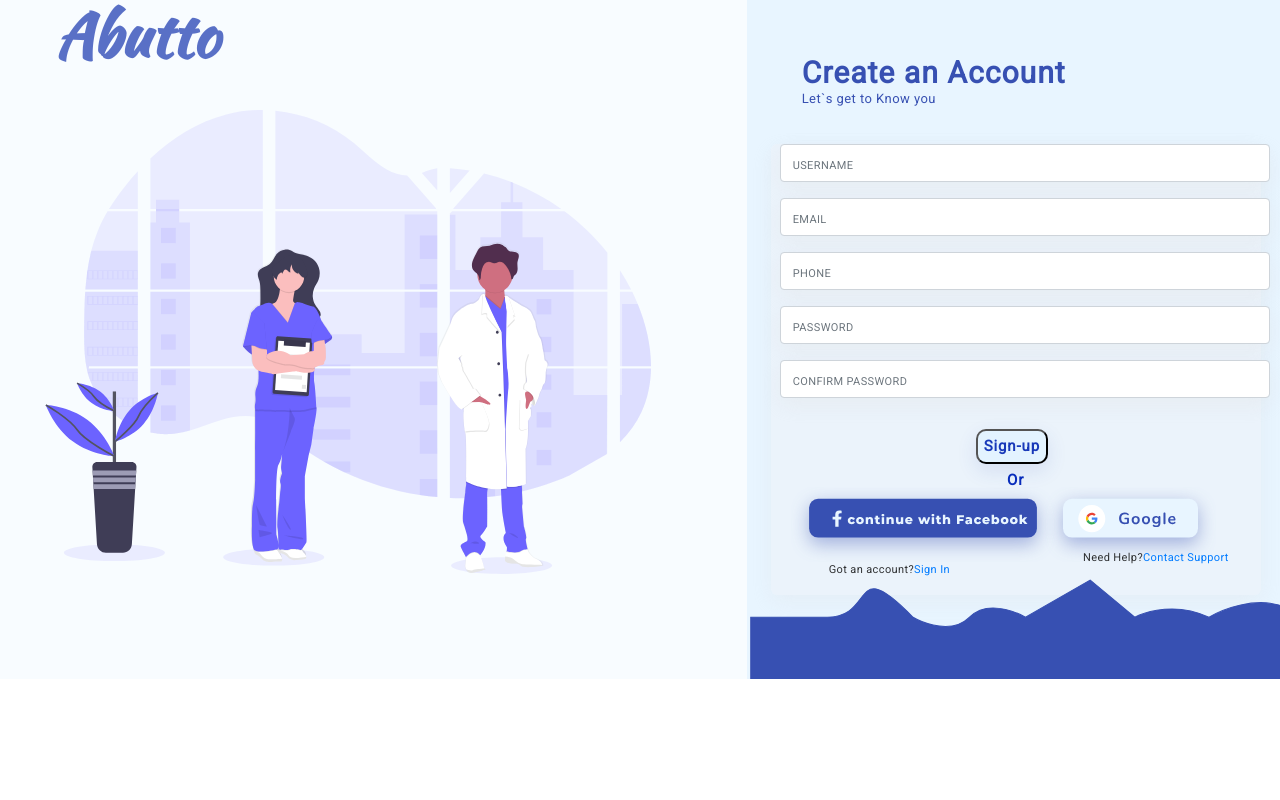
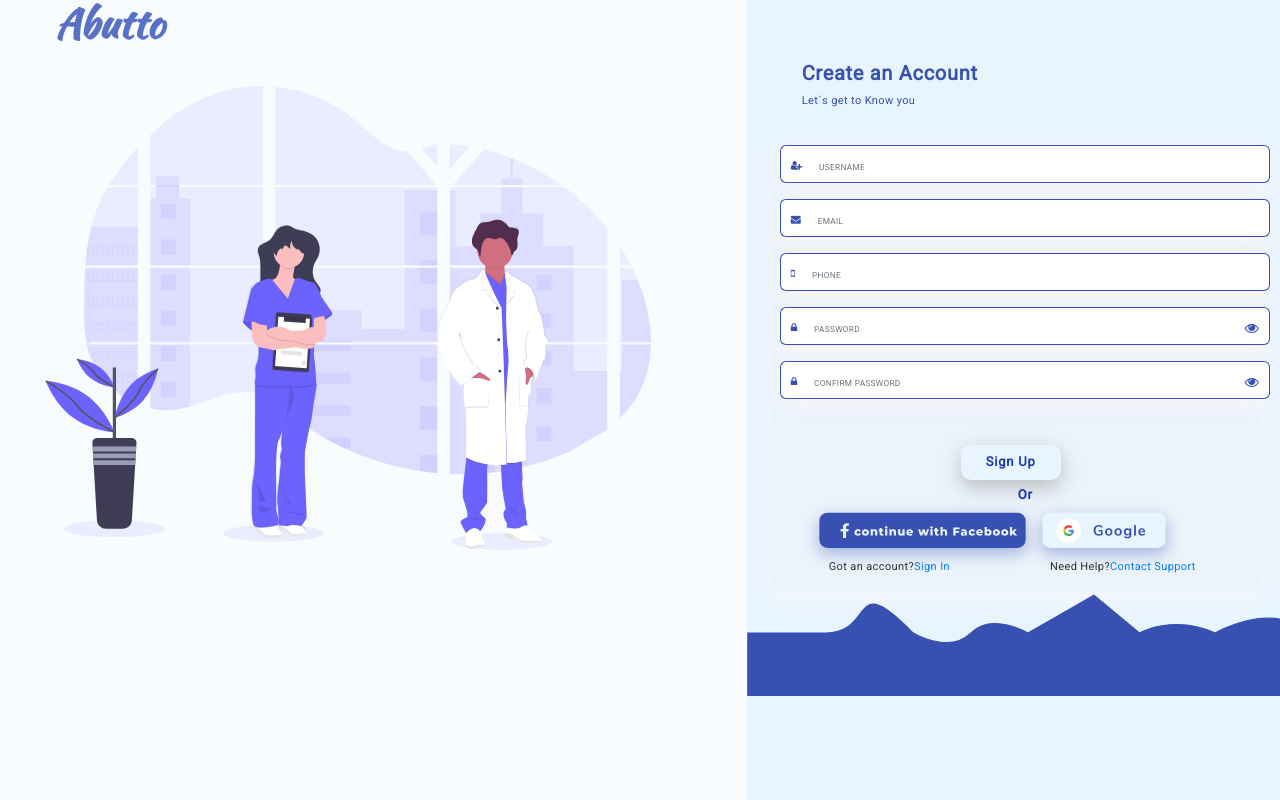
Before and after one commit to Faithlady-debug/abutto-landing-page, a plain HTML site: page Reg.html in a window 1280 px wide. Shown: the top 800 px of the page. Drawn offline with nearby package versions, Linux system fonts and the light colour scheme.

Commit message:
I added some updates to the sign up page. Added icons to the input tag and reduced all font sizes.

```diff
--- a/Reg.css
+++ b/Reg.css
@@ -1,4 +1,3 @@
-
 .col-md-7{
     background-color: rgba(242, 249, 255, 0.521);
 }
@@ -7,7 +6,7 @@
 font-family: 'Kaushan Script', cursive;
  font-style: initial;
 font-weight: bolder;
-font-size: 60px;
+font-size: 40px;
 color: rgba(51, 78, 185, 0.808);
 margin-left: 40px;
 top: 42.49px;
@@ -17,7 +16,7 @@ top: 42.49px;
 font-family:'Roboto', sans-serif;
 font-style: normal;
 font-weight: bold;
-font-size: 30px;
+font-size: 20px;
 line-height: 68px;
 letter-spacing: 0.035em;
 color: #3750B2;
@@ -30,7 +29,7 @@ color: #3750B2;
 font-family:'Roboto', sans-serif;
 font-style: normal;
 font-weight: normal;
-font-size: 13px;
+font-size: 11px;
 letter-spacing: 0.035em;
 margin-left: 40px;
 margin-top: -2em;
@@ -45,23 +44,69 @@ img{
 
 .col-md-5{
     background-color: rgb(232, 245, 255);
+    height: 100vh;
 }
 
 .form-group{
     background: rgba(237, 243, 251, 0.8);
-box-shadow: 0px 7px 20px rgba(218, 218, 218, 0.247);
+   box-shadow: 0px 7px 20px rgba(255, 247, 247, 0.63);
    border-radius: 6px;
    width: 490px;
    margin-left: 9px;
    margin-right: 10px;
-font-size: 10px;
-color: rgba(192, 183, 183, 0.562);
+   color:  #3750B2;
+   display: flex;
+
    }
 
+
+#fav {
+    padding-top: 14px;
+    padding-right: 5px;
+    background-color: white;
+    padding-left: 10px;
+    border-left: 1px solid  #3750B2;
+    border-top: 1px solid  #3750B2;
+    border-bottom: 1px solid  #3750B2;
+    color: #3750B2;
+    border-radius: 6px 0px 0px 6px;
+    font-size: 10px;
+}
+
+#exampleFormControlInput1 {
+    border-left: none;
+    border-radius: 0px 6px 6px 0px;
+    border-right: 1px solid  #3750B2;
+    border-top: 1px solid  #3750B2;
+    border-bottom: 1px solid  #3750B2;
+}
+
+#eye {
+    padding-top: 13px;
+    padding-right: 10px;
+    background-color: white;
+    padding-left: 10px;
+    border-right: 1px solid  #3750B2;
+    border-top: 1px solid  #3750B2;
+    border-bottom: 1px solid  #3750B2;
+    color: #3750B2;
+    border-radius: 0px 6px 6px 0px;
+    font-size: 14px;
+}
+
+
+#exampleFormControlInput2{
+    border-left: none;
+    border-right: none;
+    border-radius: 0px;
+    border-top: 1px solid  #3750B2;
+    border-bottom: 1px solid  #3750B2;
+
+}
 ::placeholder{
 font-family: Roboto;
 font-style: normal;
-font-size: 11px;
+font-size: 8.3px;
 letter-spacing: 0.035em;
 }
 
@@ -69,19 +114,23 @@ letter-spacing: 0.035em;
     margin-left: 15px;
 }
 
-.Sign-up{
-    margin-left: 205px;
+.btn{
+    width: 100px;
+    margin-left: 190px;
     text-align: center;
     letter-spacing: 0.06em;
     color: rgb(24, 57, 185);
-    background: rgb(227, 243, 255);
-  box-shadow: 0px 7px 20px rgba(55, 80, 178, 0.116);
+    background:  #E8F5FF;
     border-radius: 10px;
-font-size: 15px;
+    font-size: 13px;
     font-weight: bold;
     height: 35px;
-margin-top: 15px;
+    margin-top: 30px;
     font-family: Roboto;
+    box-shadow: 0px 7px 20px rgba(141, 139, 139, 0.521);
+    }
+    .btn:hover{
+        color: rgba(67, 34, 143, 0.623);
     }
 
 .or {
@@ -90,21 +139,21 @@ font-family: Roboto;
     letter-spacing: 0.06em;
     color: rgb(8, 44, 187);
     font-weight: bold;
-    font-size: 15px;
+    font-size: 13px;
     margin-top: 5px;
 }
 .field{
     display: flex;
-    margin-top: -5em;
+    margin-top: -3em;
 }
 
 .FB{
-    height: 75px;
+    height: 68px;
     margin-left: 2em;
 }
 
 .google{
-    height: 75px;
+    height: 68px;
 margin-left: -1em;
 }
 
@@ -112,34 +161,24 @@ margin-left: -1em;
     display: flex;
     font-family: Roboto;
     font-size: 11px;
-
     margin-left: 43px;
     letter-spacing: 0.035em;
     color: rgba(0, 0, 0, 0.8);
+    margin-top: -1em;
 }
 
 .IN{
     float: right;
-    margin-top: -1.1em;
-    margin-left: 133px;
+    margin-left: 100px;
     letter-spacing: 0.035em;
 }
 .vector{
-    height: 100px;
-    width: 575px;
+    height: 102px;
+    width: 576px;
     margin-top: -2em;
-    margin-left: -1.5em;
+    margin-left: -1.35em;
     margin-right: -2em;
-
-}
-#user {
-
-    padding: 10px;
-    padding-top: 10px;
-    border-radius: 5px 0px 0px 5px;
-    border-top: 1px  solid #ddd;
-    border-bottom: 1px solid #ddd;
-    border-left: 1px solid #ddd;
+    margin-bottom: -5em;
 }
 
 @media only screen and (max-width:500px) {
--- a/Reg.html
+++ b/Reg.html
@@ -7,11 +7,11 @@
     <meta http-equiv="X-UA-Compatible" content="ie=edge">
     <link rel="stylesheet" href="https://stackpath.bootstrapcdn.com/bootstrap/4.4.1/css/bootstrap.min.css"
     integrity="sha384-Vkoo8x4CGsO3+Hhxv8T/Q5PaXtkKtu6ug5TOeNV6gBiFeWPGFN9MuhOf23Q9Ifjh" crossorigin="anonymous">
+    <link rel="stylesheet" href="https://stackpath.bootstrapcdn.com/font-awesome/4.7.0/css/font-awesome.min.css">
     <link href='https://fonts.googleapis.com/css?family=Roboto' rel='stylesheet'>
     <link href='https://fonts.googleapis.com/css2?family=Kaushan+Script&display=swap' rel='stylesheet'>
-    <link href="https://fonts.googleapis.com/icon?family=Material+Icons" rel="stylesheet">
     <link rel="stylesheet" href="./Reg.css">
-    <script src='https://kit.fontawesome.com/a076d05399.js'></script>
+
     <title>Abutto-RegPage</title>
 </head>
 
@@ -29,36 +29,40 @@
                     <form action="" method="POST" autocomplete="off">
 
                         <div class="form-group">
-
-                            <input  type="text" class="form-control" id="exampleFormControlInput1"
-                                placeholder="USERNAME" required>
+                            <i id="fav" class="fa fa-user-plus"></i>
+                            <input type="text" class="form-control" id="exampleFormControlInput1" placeholder="USERNAME"
+                                required>
+                        </div>
+                        <div class="form-group">
+                                <i id="fav" class="fa fa-envelope"></i>
+                            <input type="url" class="form-control" id="exampleFormControlInput1" placeholder="EMAIL"
+                                required>
                         </div>
 
                         <div class="form-group">
-                            <input type="url" class="form-control"
-                            id="exampleFormControlInput2" placeholder="EMAIL" required>
-                        </div>
-
-                        <div class="form-group">
-
+                                <i id="fav" class="fa fa-mobile-phone"></i>
                             <input type="tel" class="form-control" id="exampleFormControlInput1" placeholder="PHONE"
                                 name="telphone" pattern="[0-9]{3} [0-9]{4} [0-9]{4}" maxlength="12"
                                 title="Eleven digits code" required />
                         </div>
 
                         <div class="form-group">
-                            <input type="password" class="form-control" id="exampleFormCont" placeholder="PASSWORD">
+                                <i id="fav" class="fa fa-lock"></i>
+                            <input type="password" class="form-control" id="exampleFormControlInput2" placeholder="PASSWORD">
+                            <i id="eye" class="fa fa-eye"></i>
                         </div>
 
                         <div class="form-group">
-                            <input type="password" class="form-control" id="exampleFormCont"
+                                <i id="fav" class="fa fa-lock"></i>
+                            <input type="password" class="form-control" id="exampleFormControlInput2"
                                 placeholder="CONFIRM PASSWORD">
+                                <i id="eye" class="fa fa-eye"></i>
                         </div>
-
                         <a href="#">
-                                <input  class="Sign-up" type="submit" value="Sign-up" />
+                            <button type="submit" class="btn btn-default">Sign Up</button>
                         </a>
                         <p class="or">Or</p>
+
                     <a href="#">
                         <div class="field">
                             <img src="image/Continue with FB field.svg" alt="" class="FB">
@@ -67,17 +71,18 @@
                         <img src="image/Continue with google.svg" alt="" class="google">
                     </a>
                 </div>
+
                 <div class="info">
                     <p class="got">Got an account?<a href="#">Sign In</a></p>
                     <SPan class="IN">
                         <p>Need Help?<a href="#">Contact Support</a></p>
                     </SPan>
                 </div>
-                       </form>
+
 
             </div>
             <img src="image/Vector 7.svg" alt="" class="vector">
-
+        </form>
         </div>
     </div>
 </body>
--- /dev/null
+++ b/file.css
@@ -0,0 +1,143 @@
+
+.col-md-7{
+    background-color: rgba(242, 249, 255, 0.521);
+}
+
+.logo{
+font-family: 'Kaushan Script', cursive;
+ font-style: initial;
+font-weight: bolder;
+font-size: 50px;
+color: rgba(51, 78, 185, 0.808);
+margin-left: 40px;
+top: 42.49px;
+}
+
+.acct{
+font-family:'Roboto', sans-serif;
+font-style: normal;
+font-weight: bold;
+font-size: 20px;
+line-height: 68px;
+letter-spacing: 0.035em;
+color: #3750B2;
+margin-left: 40px;
+margin-top: 39px;
+}
+
+.knw{
+color: #3750B2;
+font-family:'Roboto', sans-serif;
+font-style: normal;
+font-weight: normal;
+font-size: 11px;
+letter-spacing: 0.035em;
+margin-left: 40px;
+margin-top: -2em;
+margin-bottom: 35px;
+}
+
+img{
+    height: 29em;
+    margin-left: 30px;
+    margin-top: 30px;
+}
+
+.col-md-5{
+    background-color: rgb(232, 245, 255);
+}
+
+
+::placeholder{
+font-family: Roboto;
+font-style: normal;
+font-size: 8.3px;
+letter-spacing: 0.035em;
+}
+
+.got{
+    margin-left: 15px;
+}
+
+
+.or {
+    font-family: Roboto;
+    text-align: center;
+    letter-spacing: 0.06em;
+    color: rgb(8, 44, 187);
+    font-weight: bold;
+    font-size: 13px;
+    margin-top: 5px;
+}
+.field{
+    display: flex;
+    margin-top: -3.4em;
+}
+
+.FB{
+    height: 75px;
+    margin-left: 2em;
+}
+
+.google{
+    height: 75px;
+margin-left: -1em;
+}
+
+.info {
+    display: flex;
+    font-family: Roboto;
+    font-size: 11px;
+
+    margin-left: 43px;
+    letter-spacing: 0.035em;
+    color: rgba(0, 0, 0, 0.8);
+}
+
+.IN{
+    float: right;
+    margin-top: -1.1em;
+    margin-left: 133px;
+    letter-spacing: 0.035em;
+}
+.vector{
+    height: 100px;
+    width: 575px;
+    margin-top: -2em;
+    margin-left: -1.5em;
+    margin-right: -2em;
+
+}
+#user {
+
+    padding: 10px;
+    padding-top: 10px;
+    border-radius: 5px 0px 0px 5px;
+    border-top: 1px  solid #ddd;
+    border-bottom: 1px solid #ddd;
+    border-left: 1px solid #ddd;
+}
+
+@media only screen and (max-width:500px) {
+ .col-md-5 {
+        width: fit-content;
+        height: fit-content;
+
+        color: rgb(68, 211, 255);
+        padding-top: -50px;
+    }
+    .vector{
+        height: 110px;
+        width: 600px;
+        margin-top: -1.2em;
+        margin-left: -1.5em;
+        margin-right: -15em;
+
+    }
+}
+@media only screen and (max-width:500px) {
+    .col-md-7{
+visibility: hidden;
+    }
+
+    }
```
Also changed, not shown: index.html (added, +37 -0 lines). Lines whose indentation alone changed are shown as unchanged.
